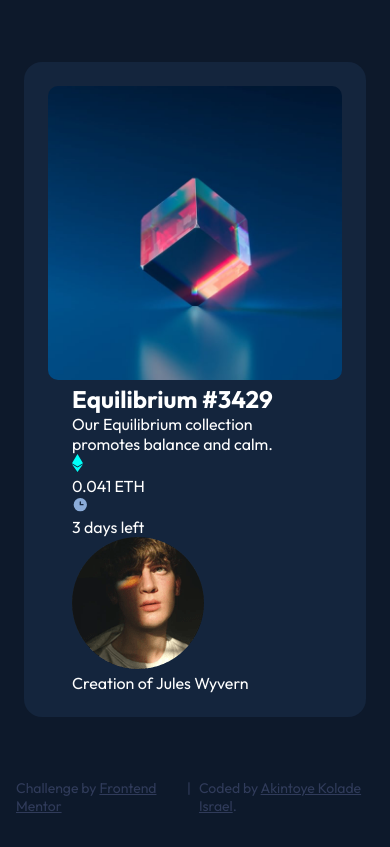
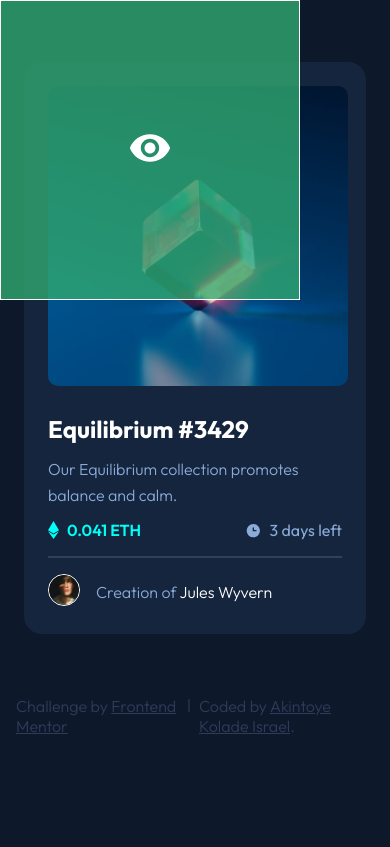
Before and after one commit to Akintoyekolade/nft-preview-card-component, a plain HTML site: page index.html in a window 390 px wide. Drawn offline with Linux system fonts and the light colour scheme; files whose address does not match are found by name.

Commit message:
Edit html/style

```diff
--- a/index.html
+++ b/index.html
@@ -16,6 +16,12 @@
       <div class="card-container">
         <div class="hero-image">
           <img src="images/image-equilibrium.jpg" alt="Equilibrium image">
+
+            <div class="hero-image overlay">
+              <div class="overlay-content">
+                  <img src="images/icon-view.svg" alt="">
+              </div>
+            </div>
         </div>
 
         <section class="image-detail">
@@ -25,19 +31,19 @@
           </div>
 
 
-        <div>
+        <div class="price-days">
           <div class="price">
             <img src="images/icon-ethereum.svg" alt="">
-            <p>0.041 ETH</p>
+            <p class="cyan-text">0.041 ETH</p>
           </div>
 
-          <div class="time">
+          <div class="days">
             <img src="images/icon-clock.svg" alt="">
             <p class="soft-blue-text">3 days left</p>
           </div>
         </div>
 
-        <div class="div-line"></div>
+        <div class="line"></div>
 
         <div class="creator">
           <span>
--- a/style.css
+++ b/style.css
@@ -16,7 +16,17 @@ body {
   }
 
 .soft-blue-text {
-    color: ;
+    color: hsl(215, 51%, 70%);
+}
+
+.cyan-text {
+    color: hsl(178, 100%, 50%)
+}
+
+p {
+    font-size: 16px;
+    font-weight: 300;
+
 }
 
 /* Main Mobile */
@@ -27,17 +37,122 @@ body {
         background-color: hsl(216, 50%, 16%);
         border-radius: 18px;
         margin: 62px 24px;
+        max-width: 346px;
     }
 
     .hero-image img {
-        max-width: 100%;
+        max-width: 300px;
         border-radius: 10px;
     }
 
+    .overlay {
+        position: absolute;
+        top: 0;
+        left: 0;
+        right: 0;
+        bottom: 0;
+        opacity: 1;
+        transition: opacity 0.3s ease-in-out;
+        background-color: #30ad73c5;
+        cursor: pointer;
+        border: 1px solid white;
+        width: 300px;
+        height: 300px;
+    }
+
+    .overlay-content {
+        color: white;
+        text-align: center;
+        position: absolute;
+        top: 50%;
+        left: 50%;
+        transform: translate(-50%, -50%);
+    }
+
+
+
+    .overlay img {
+        width: 44px;
+    }
+
+
+
+
+
+
+
+
+
+
+
+
+
+
     .image-detail {
-        padding-left: 24px;
-        padding-right: 24px;
         color: white;
+    }
+
+    .detail-copy h1 {
+        margin-top: 24px;
+        margin-bottom: 12px;
+        font-weight: 500px;
+    }
+
+    .detail-copy p {
+        margin-bottom: 12px;
+        line-height: 26px;
+    }
+
+    .price-days {
+        display: flex;
+        align-items: center;
+        justify-content: space-between;
+        margin-bottom: 16px;
+    }
+
+    .price {
+        display: flex;
+        align-items: center;
+    }
+
+    .price img {
+        margin-right: 8px;
+    }
+
+    .price p {
+        font-weight: 600;
+    }
+
+    .days {
+        display: flex;
+        align-items: center;
+    }
+
+    .days p {
+        font-weight: 400;
+    }
+
+    .days img{
+        margin-right: 8px;
+    }
+
+    .line {
+        background-color: hsl(215, 32%, 27%);
+        height: 1.6px;
+        width: 100%;
+        margin-bottom: 16px;
+    }
+
+    .creator {
+        display: flex;
+        place-items: center;
+    }
+
+    .creator img {
+        width: 32px;
+        margin-right: 16px;
+        border: 1px solid white;
+        border-radius: 16px;
     }
 
 }
```
